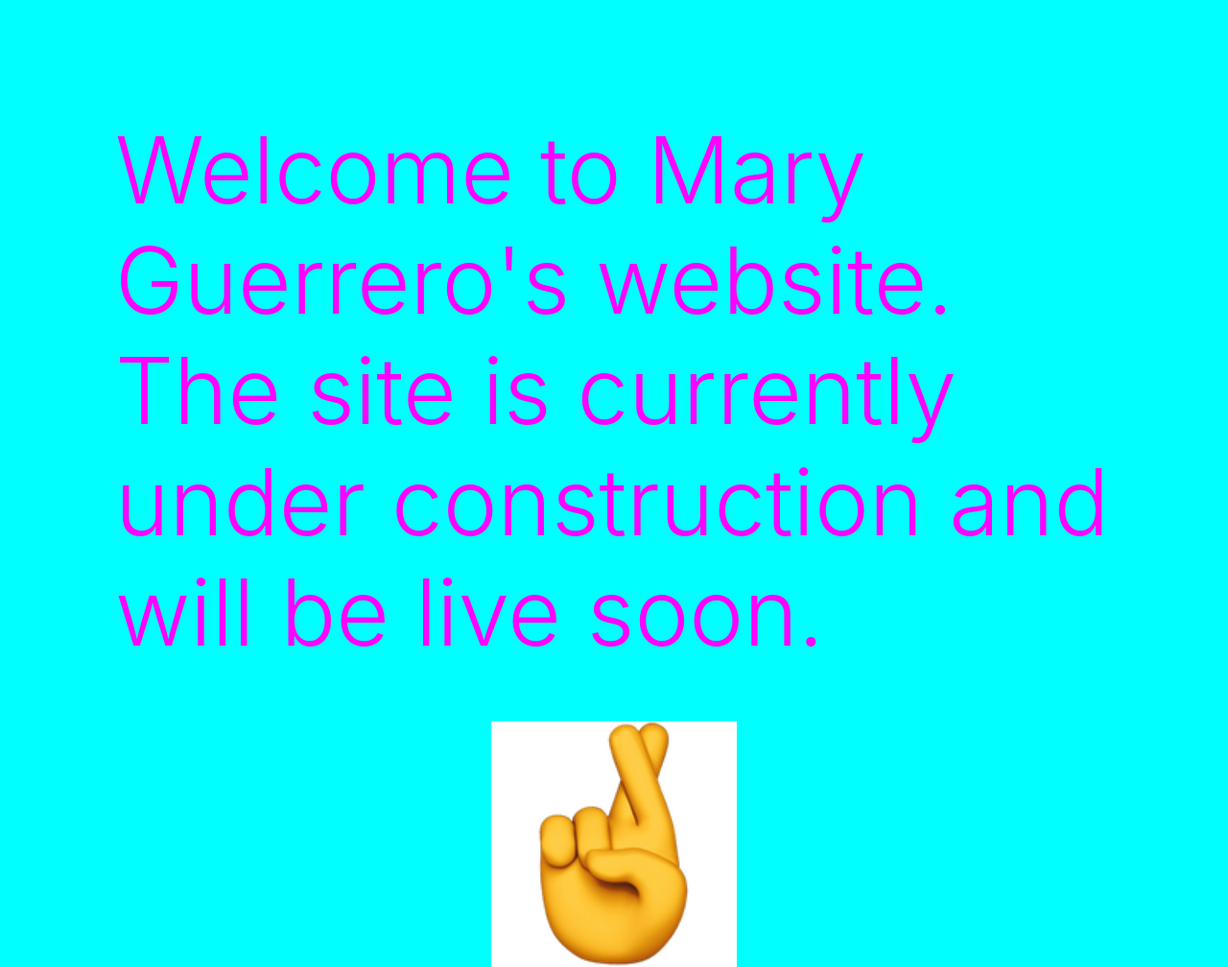
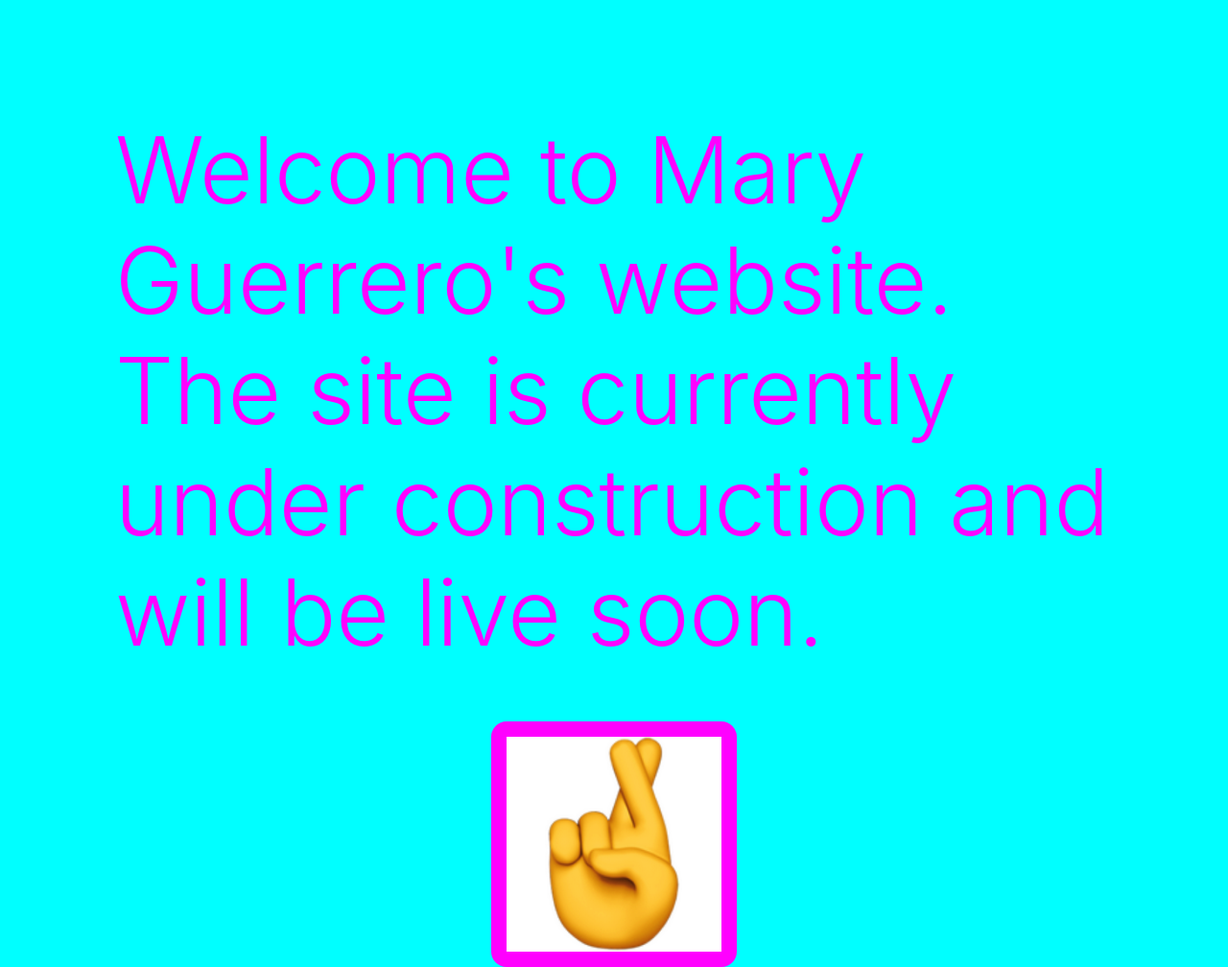
Before and after one commit to Mary-Guerrero/Mary_Guerrero, a plain HTML site: page index.html in a window 1280 px wide. Shown: the whole page at 96% size. Drawn offline with nearby package versions, Linux system fonts and the light colour scheme.

Commit message:
minor css tweaks

```diff
--- a/index.html
+++ b/index.html
@@ -18,7 +18,7 @@
 
   <meta name="theme-color" content="#fafafa">
 	<style>
-		img {margin: 2em auto 0 auto; width: 256px; display: block;}
+		img {margin: 2em auto 0 auto; width: 256px; display: block; border: 1em solid fuchsia; border-radius: 1em;}
 		#welcome {padding: 1.25em 1.25em 0.25em 1.25em;}
 	</style>
 </head>
```
